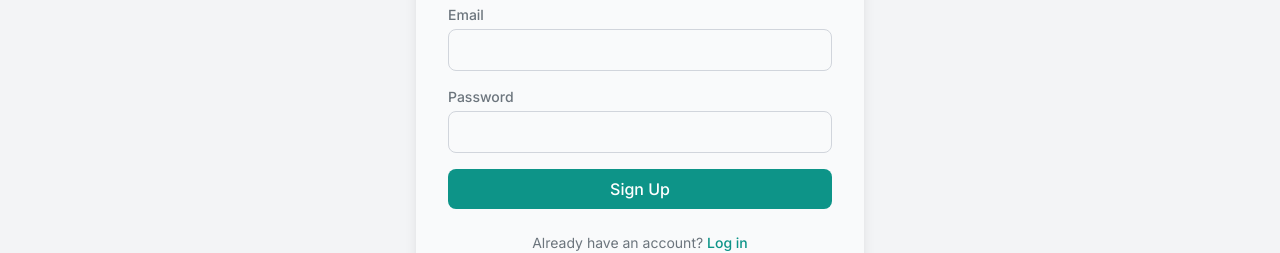
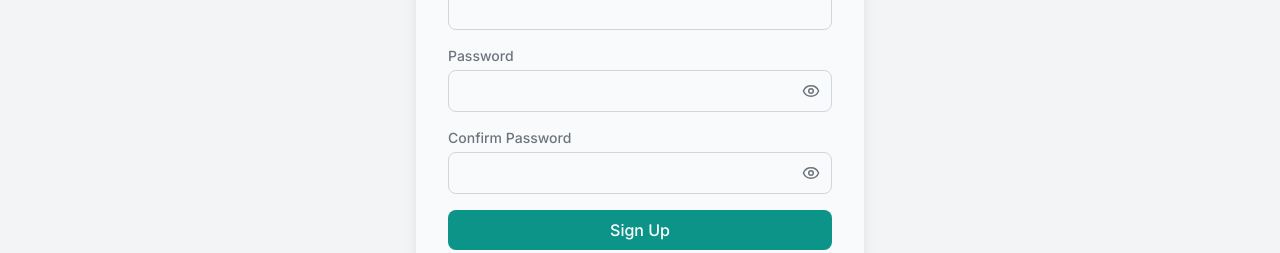
Before and after one commit to Olamilekan-oluwayomi/rentit, a React (Vite) app: page /register in a window 1280 px wide. Shown: the part 405-658 px from the top of the page. Built offline with nearby package versions, Linux system fonts and the light colour scheme; no server answers.

Commit message:
feat: add confirm password field and show/hide toggle to register page

```diff
--- a/src/features/auth/components/RegisterPage.jsx
+++ b/src/features/auth/components/RegisterPage.jsx
@@ -8,12 +8,16 @@
 
 import { useState } from "react";
 import { Link } from "react-router-dom";
+import { Eye, EyeOff } from "lucide-react";
 import { useAuth } from "../context/AuthContext";
 
 export default function RegisterPage() {
   const [fullName, setFullName] = useState("");
   const [email, setEmail] = useState("");
   const [password, setPassword] = useState("");
+  const [confirmPassword, setConfirmPassword] = useState("");
+  const [showPassword, setShowPassword] = useState(false);
+  const [showConfirmPassword, setShowConfirmPassword] = useState(false);
   const [error, setError] = useState(null);
   const [loading, setLoading] = useState(false);
   const [submitted, setSubmitted] = useState(false);
@@ -27,6 +31,12 @@ export default function RegisterPage() {
   const handleSubmit = async (e) => {
     e.preventDefault();
     setError(null);
+
+    if (password !== confirmPassword) {
+      setError("Passwords do not match");
+      return;
+    }
+
     setLoading(true);
 
     const { error } = await signUp(email, password, fullName);
@@ -37,6 +47,16 @@ export default function RegisterPage() {
       setLoading(false);
       setSubmitted(true);
     }
+  };
+
+  const handlePasswordChange = (e) => {
+    setPassword(e.target.value);
+    if (error) setError(null);
+  };
+
+  const handleConfirmPasswordChange = (e) => {
+    setConfirmPassword(e.target.value);
+    if (error) setError(null);
   };
 
   return (
@@ -101,14 +121,48 @@ export default function RegisterPage() {
                 <label className="block text-sm font-medium text-text-secondary mb-1">
                   Password
                 </label>
-                <input
-                  type="password"
-                  value={password}
-                  onChange={(e) => setPassword(e.target.value)}
-                  required
-                  minLength={6}
-                  className="w-full px-4 py-2 border border-gray-300 rounded-lg focus:ring-2 focus:ring-accent focus:border-transparent outline-none"
-                />
+                <div className="relative">
+                  <input
+                    type={showPassword ? "text" : "password"}
+                    value={password}
+                    onChange={handlePasswordChange}
+                    required
+                    minLength={6}
+                    className="w-full px-4 py-2 pr-10 border border-gray-300 rounded-lg focus:ring-2 focus:ring-accent focus:border-transparent outline-none"
+                  />
+                  <button
+                    type="button"
+                    onClick={() => setShowPassword((v) => !v)}
+                    className="absolute right-3 top-1/2 -translate-y-1/2 text-text-secondary hover:text-text-primary"
+                    tabIndex={-1}
+                  >
+                    {showPassword ? <EyeOff size={18} /> : <Eye size={18} />}
+                  </button>
+                </div>
+              </div>
+
+              <div>
+                <label className="block text-sm font-medium text-text-secondary mb-1">
+                  Confirm Password
+                </label>
+                <div className="relative">
+                  <input
+                    type={showConfirmPassword ? "text" : "password"}
+                    value={confirmPassword}
+                    onChange={handleConfirmPasswordChange}
+                    required
+                    minLength={6}
+                    className="w-full px-4 py-2 pr-10 border border-gray-300 rounded-lg focus:ring-2 focus:ring-accent focus:border-transparent outline-none"
+                  />
+                  <button
+                    type="button"
+                    onClick={() => setShowConfirmPassword((v) => !v)}
+                    className="absolute right-3 top-1/2 -translate-y-1/2 text-text-secondary hover:text-text-primary"
+                    tabIndex={-1}
+                  >
+                    {showConfirmPassword ? <EyeOff size={18} /> : <Eye size={18} />}
+                  </button>
+                </div>
               </div>
 
               <button
```
